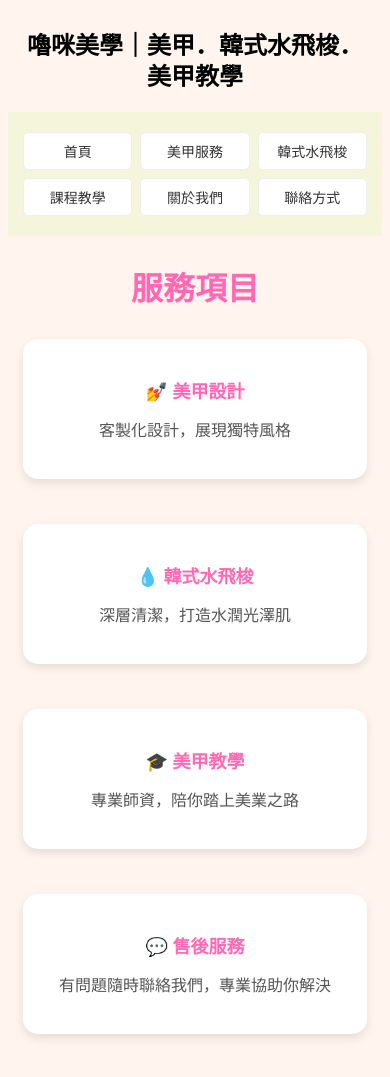
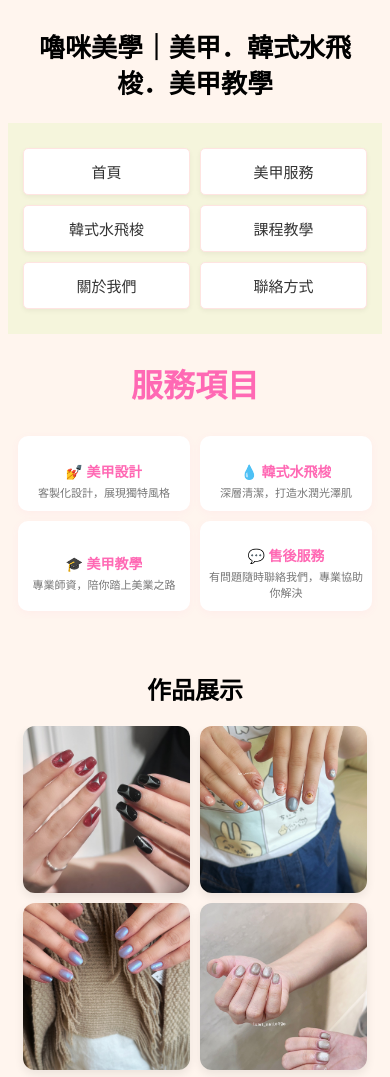
Before and after one commit to sandy890617/nail_home, a plain HTML site: page index.html in a window 390 px wide. Shown: the top 1077 px of the page. Drawn offline with Linux system fonts and the light colour scheme.

Commit message:
Update home.css

```diff
--- a/home.css
+++ b/home.css
@@ -236,21 +236,33 @@
 
 .carousel-container {
     position: relative;
-    overflow: hidden; /* 隱藏滾動條 */
     width: 100%;
 }
 
 .carousel {
-    display: flex;
-    gap: 10px;
+    display: flex;         /* 必須使用 flex */
+    gap: 20px;
+    overflow-x: auto;      /* 必須允許橫向捲動，JS 才能控制 */
     scroll-behavior: smooth;
+    padding: 20px 0;
+    scrollbar-width: none;  /* 隱藏捲動條 (Firefox) */
+    -ms-overflow-style: none;
 }
 
 .carousel img {
-    width: 200px;
-    height: auto;
-    flex-shrink: 0;
+    width: 250px;          /* 固定寬度，不要讓它變大 */
+    height: 250px;         /* 固定高度變成正方形 */
+    flex-shrink: 0;        /* 防止被擠壓 */
+    object-fit: cover;     /* 保持圖片比例裁切 */
+    border-radius: 15px;
+    box-shadow: 0 4px 15px rgba(0,0,0,0.1);
 }
+
+.carousel::-webkit-scrollbar {
+    display: none;         /* 隱藏捲動條 (Chrome/Safari) */
+}
+
+
 
 /* 左右箭頭 */
 .prev, .next {
@@ -273,85 +285,123 @@ img {
 }
 /* --- 響應式優化 (手機端 600px 以下) --- */
 @media (max-width: 600px) {
-    /* 1. 標題與頁面間距：讓頂部更透氣 */
+    /* 1. 頁面大標題：適度縮小，增加呼吸感 */
     .page-title {
-        font-size: 24px !important; /* 修正原本 50px 太大的問題 */
-        margin-top: 30px;
-        margin-bottom: 20px;
-        padding: 0 15px;
-        line-height: 1.3;
+        font-size: 26px !important;
+        margin: 30px 0 20px 0;
+        padding: 0 10px;
+        line-height: 1.4;
     }
 
-    /* 2. 導覽列優化：改為網格佈局，視覺更整齊 */
+    /* 2. 導覽列：改為兩列排版，按鈕更明顯好按 */
     .navbar ul {
         display: grid;
-        grid-template-columns: repeat(3, 1fr); /* 一列顯示三個按鈕 */
-        gap: 8px;
-        padding: 10px 15px;
+        grid-template-columns: repeat(2, 1fr); /* 手機端一列兩個按鈕最平衡 */
+        gap: 10px;
+        padding: 15px;
     }
 
     .navbar li {
-        margin: 0; /* 清除原本的 margin */
+        margin: 0;
     }
 
     .navbar a {
-        font-size: 14px;
-        padding: 8px 5px;
-        background: #fff; /* 淺色按鈕感 */
-        border: 1px solid #eee;
-        display: block; /* 撐開點擊區域 */
+        font-size: 15px;
+        padding: 12px 5px;
+        background: #ffffff;
+        border: 1px solid #ffe4e1; /* 淡淡的粉色邊框 */
+        display: block;
         text-align: center;
+        box-shadow: 0 2px 5px rgba(0,0,0,0.05);
     }
 
-    /* 3. 服務項目：增加內距，不要貼邊 */
-    .home-content {
-        padding: 0 15px; /* 增加螢幕兩側留白 */
+    .service-list {
+        display: grid;
+        /* 使用 minmax 確保寬度不會過小，並保持 2 欄 */
+        grid-template-columns: repeat(2, minmax(0, 1fr));
+        gap: 10px;           /* 縮小間距，爭取空間 */
+        padding: 0 10px;
+        width: 100%;
+        box-sizing: border-box;
     }
 
     .service {
-        width: 100%; /* 強制單欄顯示 */
-        max-width: none;
-        padding: 20px;
-        margin-bottom: 15px;
-    }
+        width: 100% !important;
+        box-sizing: border-box;
+        /* 1. 大幅縮減上下內距，這是消除留白的關鍵 */
+        padding: 10px 5px;
+        margin-bottom: 0;
+        border-radius: 10px;
+        background: #ffffff;
+        box-shadow: 0 2px 8px rgba(255, 105, 180, 0.06);
 
-    .service h3 {
-        font-size: 18px;
-    }
+        /* 2. 取消固定高度，改為由內容撐開，但設定最小高度確保整齊 */
+        height: auto;
+        min-height: 75px;    /* 根據內容調整，75px 通常剛好容納兩行文字 */
 
-    /* 4. 本月優惠 (Promo) 優化 */
-    .promo {
-        padding: 25px 20px;
-        width: 90%; /* 寬度佔螢幕 90% */
-        box-sizing: border-box; /* 確保 padding 不會撐破寬度 */
-    }
-
-    .promo h2 {
-        font-size: 24px;
-    }
-
-    /* 5. 作品展示：手機上建議改為垂直排列或較大的單張滑動 */
-    .carousel {
-        flex-direction: column; /* 手機上改為一張一張垂直排，展示效果最好 */
+        display: flex;
+        flex-direction: column;
+        justify-content: center;
         align-items: center;
     }
 
-    .carousel img {
-        width: 90% !important; /* 讓圖片寬一點 */
-        height: auto;
-        margin-bottom: 15px;
+    /* 縮小標題字體，並強制不換行或限制大小 */
+    .service h3 {
+        font-size: 14px;        /* 再次縮小字體 */
+        margin-bottom: 5px;
+        white-space: nowrap;    /* 強制標題不換行，避免擠壓 */
+        overflow: hidden;
+        text-overflow: ellipsis; /* 如果標題太長顯示 ... */
     }
 
+    /* 縮小並調整描述文字 */
+    .service p {
+        font-size: 11px;        /* 縮小描述文字 */
+        line-height: 1.4;
+        color: #777;
+        margin: 0;
+        display: -webkit-box;
+        -webkit-line-clamp: 2;  /* 最多顯示兩行文字，多餘的隱藏 */
+        -webkit-box-orient: vertical;
+        overflow: hidden;
+    }
+
+    /* 4. 本月優惠：寬度調整，避免滿版 */
+    .promo {
+        width: 90%;
+        margin: 40px auto;
+        padding: 30px 20px;
+        border-radius: 30px;
+    }
+
+    /* 1. 將作品容器改為兩欄網格 */
+    .carousel {
+        display: grid;
+        grid-template-columns: repeat(2, 1fr); /* 強制兩欄並列 */
+        gap: 10px;           /* 圖片之間的間隙 */
+        padding: 0 15px;     /* 容器左右留白，避免圖片貼邊 */
+        flex-direction: row; /* 覆蓋掉之前的 column 設定 */
+    }
+
+    /* 2. 調整圖片大小：讓它自動適應欄位寬度 */
+    .carousel img {
+        width: 100% !important;
+        height: auto;        /* 保持比例，避免變形 */
+        max-width: none;     /* 移除之前的 320px 限制 */
+        aspect-ratio: 1 / 1; /* 建議：強制圖片變成正方形，視覺最整齊 */
+        object-fit: cover;   /* 裁剪多餘部分以填滿正方形 */
+        border-radius: 12px;
+        box-shadow: 0 4px 10px rgba(0,0,0,0.08);
+        margin-bottom: 0;    /* 由 gap 控制間距，移除 margin */
+    }
+
+    /* 3. 隱藏左右箭頭（既然已經並列顯示了） */
     .prev, .next {
-        display: none; /* 如果改為垂直排列，就隱藏左右箭頭 */
+        display: none;
     }
 }
 
-.service-list {
-    display: flex;
-    flex-wrap: wrap; /* 重要：寬度不夠時自動換行 */
-    justify-content: space-around;
-}
+
 
 .prev { left: 10px; }
 .next { right: 10px; }
```
